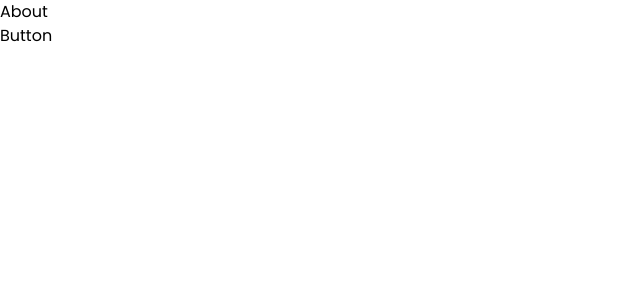
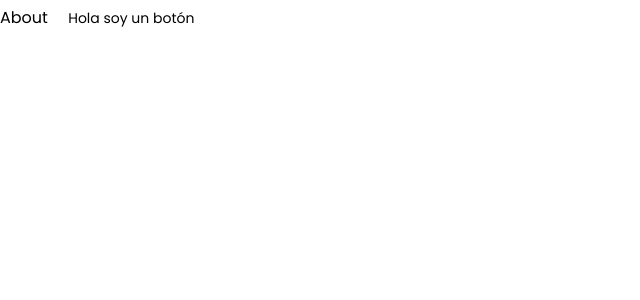
Before and after one commit to navike21/navike21-web, a Next.js app: page /pages/about in a window 1280 px wide. Shown: the top 300 px of the page, without its empty margins (0-640 px from the left). Built offline with nearby package versions, Linux system fonts and the light colour scheme.

Commit message:
feat: update eslint and add variants button

```diff
--- a/package.json
+++ b/package.json
@@ -19,6 +19,7 @@
 		"git-push": "git push"
 	},
 	"dependencies": {
+		"clsx": "^2.0.0",
 		"next": "latest",
 		"react": "latest",
 		"react-dom": "latest"
--- a/src/app/pages/about/page.tsx
+++ b/src/app/pages/about/page.tsx
@@ -3,7 +3,7 @@ import { Button } from '@Components/atoms/Button'
 export default function About() {
 	return (
 		<div>
-			About <Button />
+			About <Button>Hola soy un botón</Button>
 		</div>
 	)
 }
--- a/src/libs/components/atoms/Button/Button.tsx
+++ b/src/libs/components/atoms/Button/Button.tsx
@@ -1,5 +1,33 @@
-import React from 'react'
+import React, { ReactNode } from 'react'
+import clsx from 'clsx'
 
-export const Button = () => {
-	return <div>Button</div>
+type TSizeButton = 'small' | 'medium' | 'large'
+
+type TButtonProps = {
+	children: ReactNode
+	className?: string
+	size?: TSizeButton
+	outline?: boolean
 }
+
+type TSiseClass = {
+	[key in TSizeButton]: string
+}
+
+const SizeClass: TSiseClass = {
+	small: 'px-2 py-1 text-xs',
+	medium: 'px-4 py-2 text-sm',
+	large: 'px-6 py-3 text-base'
+}
+
+export const Button = ({
+	children,
+	className,
+	size = 'medium',
+	outline = false,
+	...props
+}: TButtonProps) => (
+	<button className={clsx('rounded-lg', SizeClass[size], className)} {...props}>
+		{children}
+	</button>
+)
```
Also changed, not shown: .eslintrc.json, 2 other files (tests, documents, lock files or other folders).
